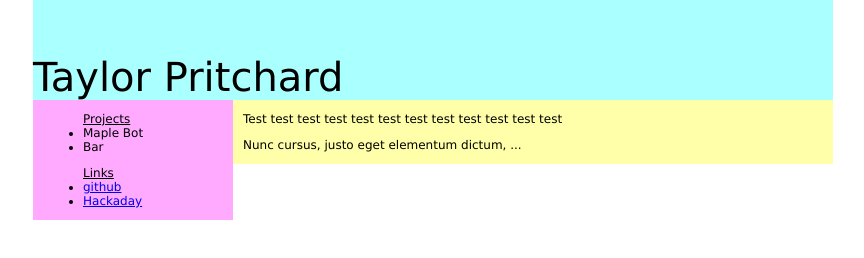
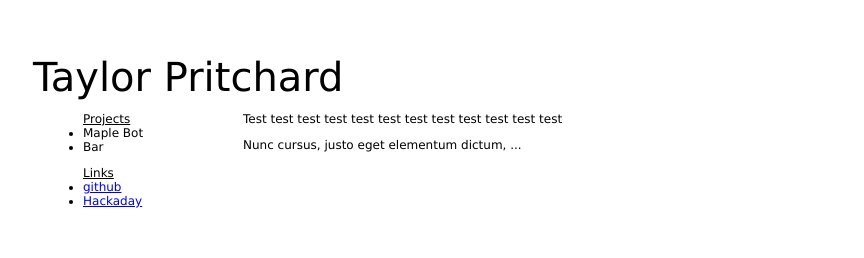
Before and after one commit to taylorpritchard/taylorpritchard.github.io, a plain HTML site: page index.html in a window 1280 px wide. Shown: the whole page, without its empty margins (207-1071 px from the left). Drawn offline with Linux system fonts and the light colour scheme.

Commit message:
more fixing up

```diff
--- a/style.css
+++ b/style.css
@@ -1,5 +1,5 @@
 body {
-	background: #FFFFFF;
+	background: #0000000;
 	font-family: verdana, arial, sans-serif;
 	color: #000000;
 	font-size: 12px;
@@ -21,7 +21,7 @@ div#content {
 div#header {
 	width: 800px;
 	height: 100px;
-	background: #AAFFFF;
+	background: #FFFFFF;
 	font-size: 40px;
 	position: absolute;
 	top: 0px;
@@ -35,13 +35,13 @@ div#header-content {
 div#nav {
 	width: 200px;
 	float: left;
-	background: #FFAAFF;
+	background: #FFFFFF;
 }
 
 div#maincontent {
 	width: 600px;
 	float: right;
-	background: #FFFFAA;
+	background: #FFFFFF;
 }
 
 div.navblock {
```
